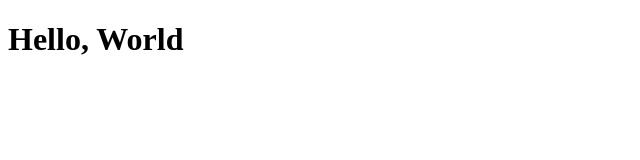
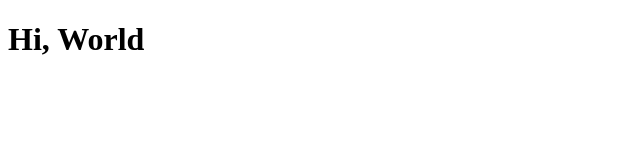
Before and after one commit to grrishania/lab_08_02, a plain HTML site: page index.html in a window 1280 px wide. Shown: the whole page, without its empty margins (0-640 px from the left). Drawn offline with Linux system fonts and the light colour scheme.

Commit message:
Hi, world!

```diff
--- a/index.html
+++ b/index.html
@@ -5,6 +5,6 @@
     <title>Git start</title>
 </head>
 <body>
-    <h1><b>Hello, World</b></h1>
+    <h1><b>Hi, World</b></h1>
 </body>
 </html>
```
